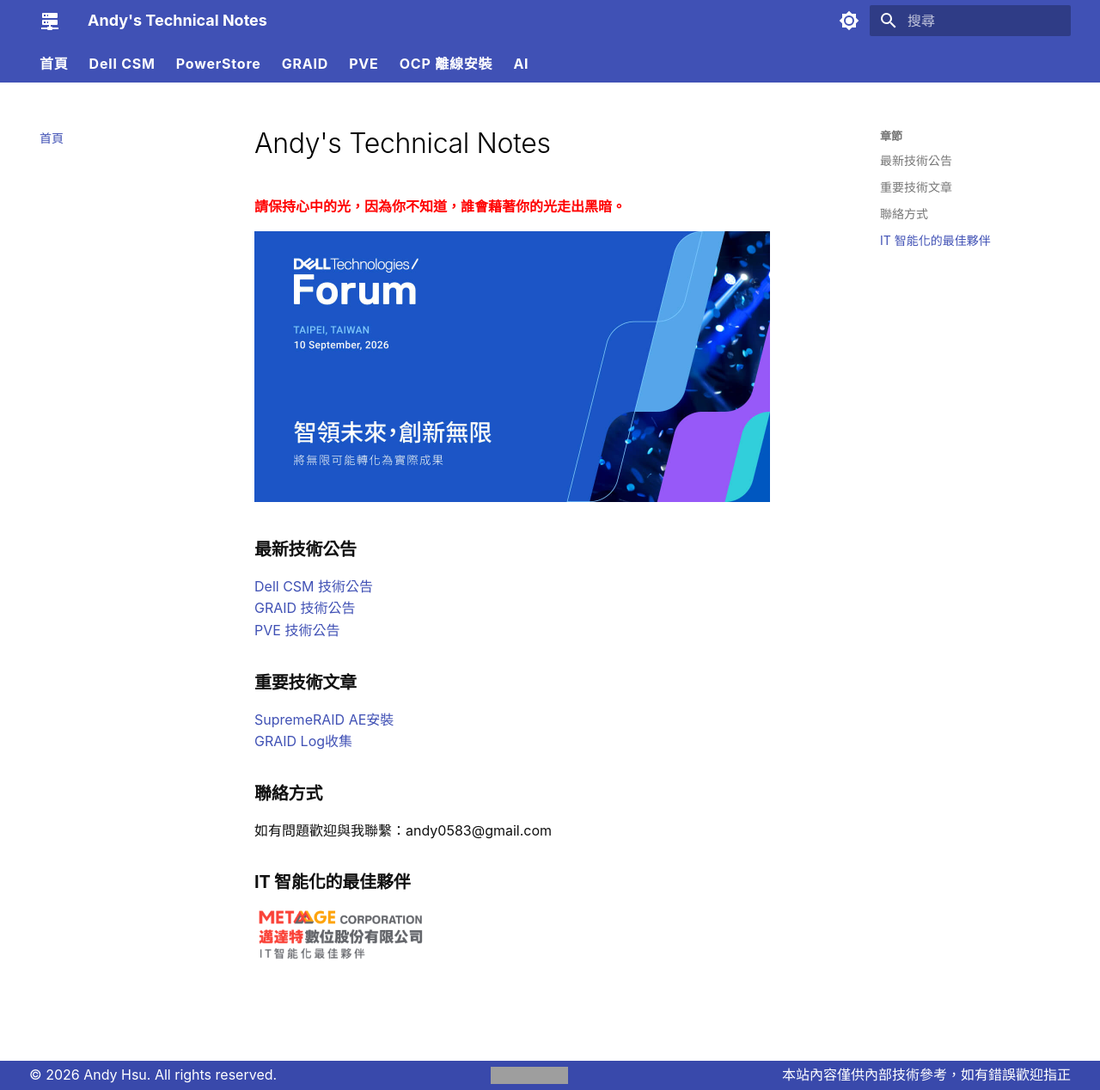
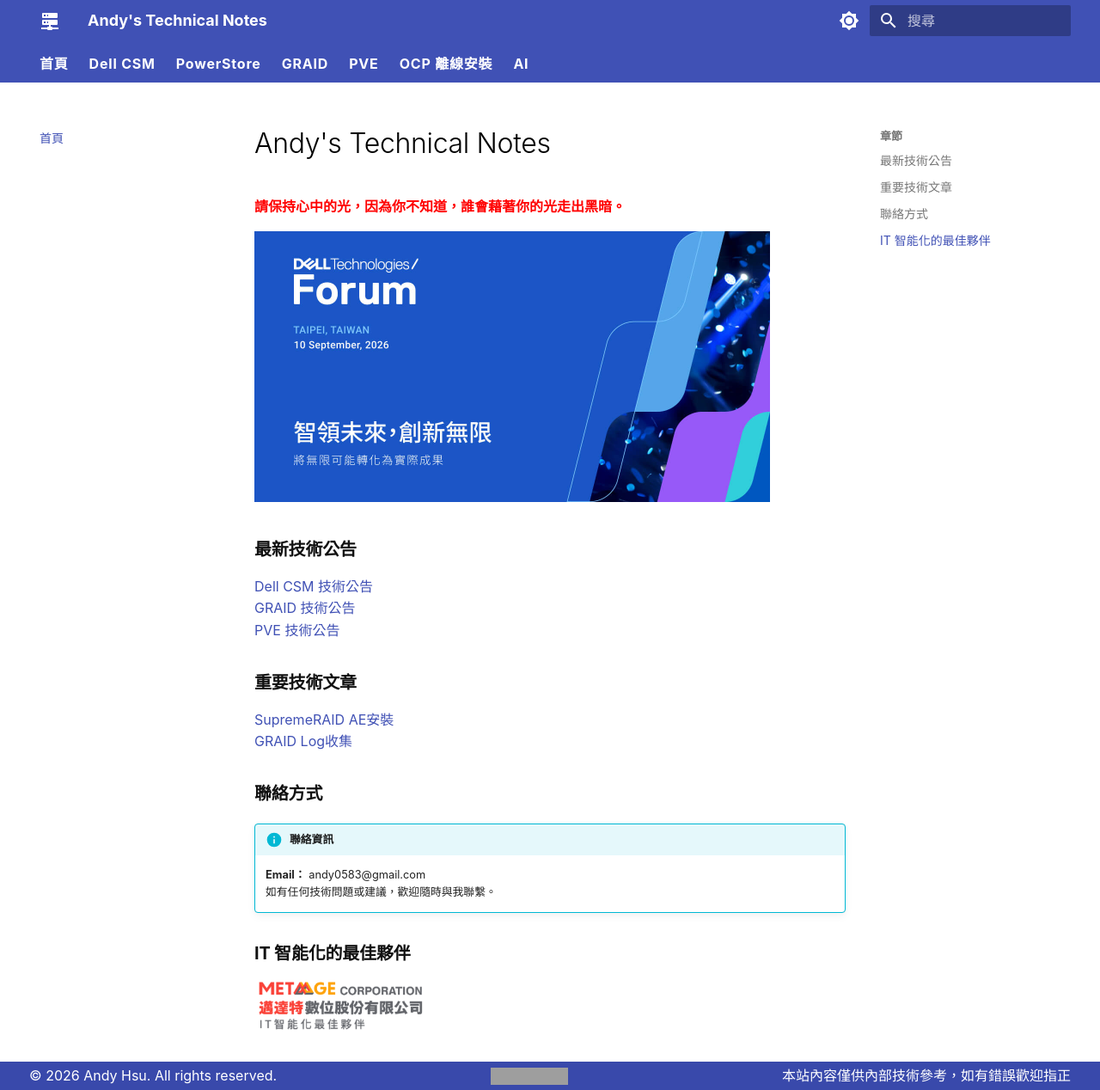
Before and after one commit to Andy0583/Metaage, an MkDocs documentation site: the page built from docs/index.md, in a window 1280 px wide and 1268 px high. Shown: the whole window at 86% size. Built offline with MkDocs 1.6.1 and Material for MkDocs 9.7.7, drawn with Linux system fonts in a browser that asks for light colours; grey boxes are pictures that could not be loaded.

Commit message:
Enhance contact section with additional details
Updated contact information section with a note for technical inquiries.

```diff
--- a/docs/index.md
+++ b/docs/index.md
@@ -15,7 +15,9 @@
 [GRAID Log收集](graid/collection.md)
 
 ### **聯絡方式**
-如有問題歡迎與我聯繫：andy0583@gmail.com
+!!! info "聯絡資訊"
+    **Email：** andy0583@gmail.com
+    如有任何技術問題或建議，歡迎隨時與我聯繫。
 
 ### **IT 智能化的最佳夥伴**
 <a href="https://www.metaage.com.tw">
```
